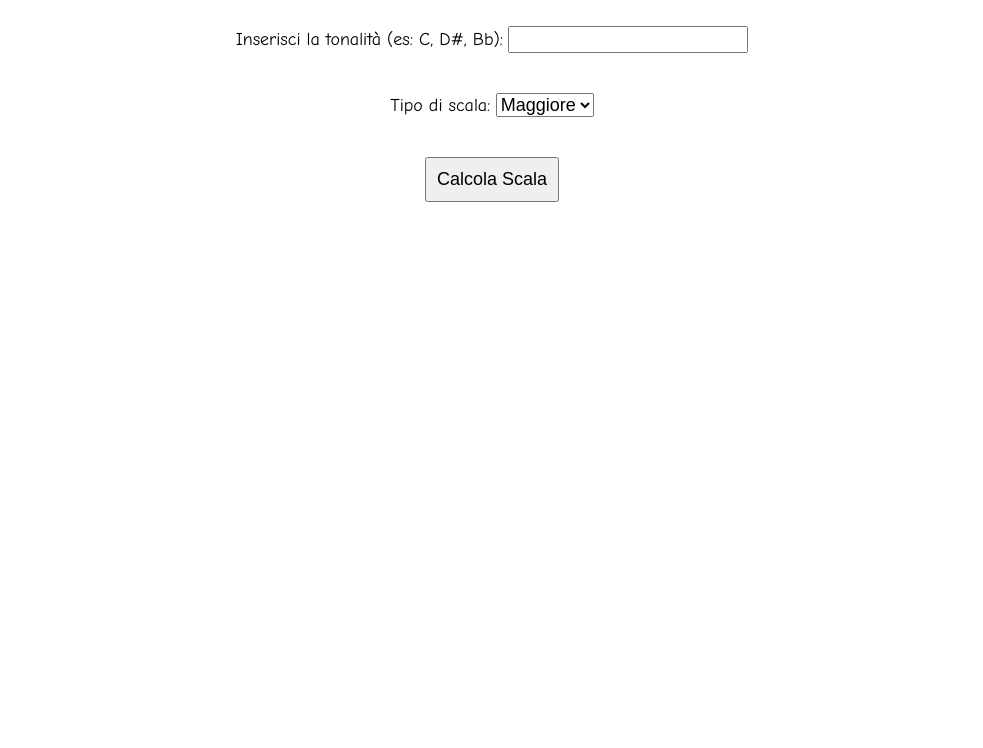
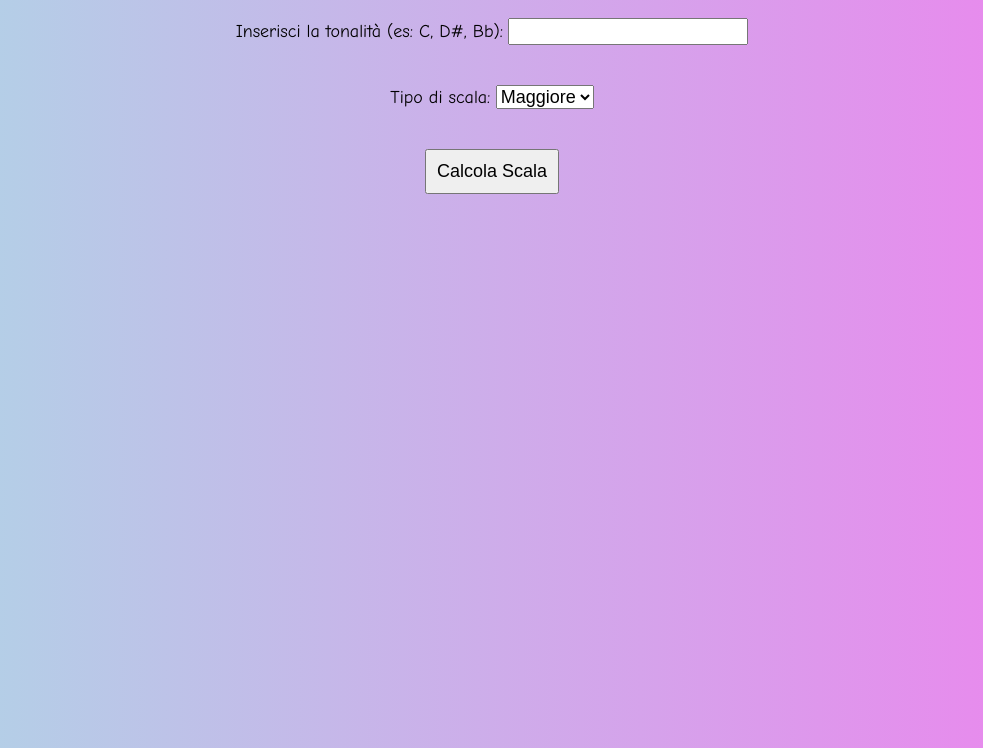
Before and after one commit to SimoneFioravanti/Note2.0, a plain HTML site: page index.html in a window 1280 px wide. Shown: the part 112-860 px from the top of the page, without its empty margins (148-1131 px from the left). Before the commit the page ends 800 px from the top, so only its background shows below. Drawn offline with Linux system fonts and the light colour scheme.

Commit message:
Update index.html

```diff
--- a/index.html
+++ b/index.html
@@ -28,7 +28,7 @@
             font-weight: bold;
         }
     </style>
-    <link rel="stylesheet" href="StyleSheet1.css">
+    <link rel="stylesheet" href="style.css">
 </head>
 <body>
 
```
